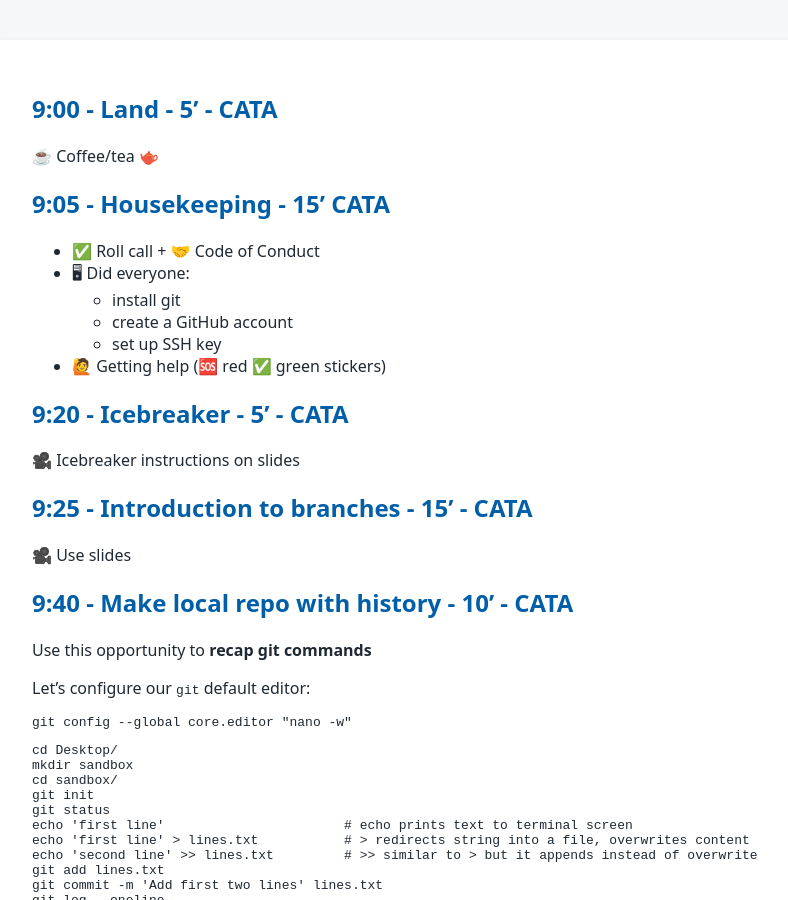
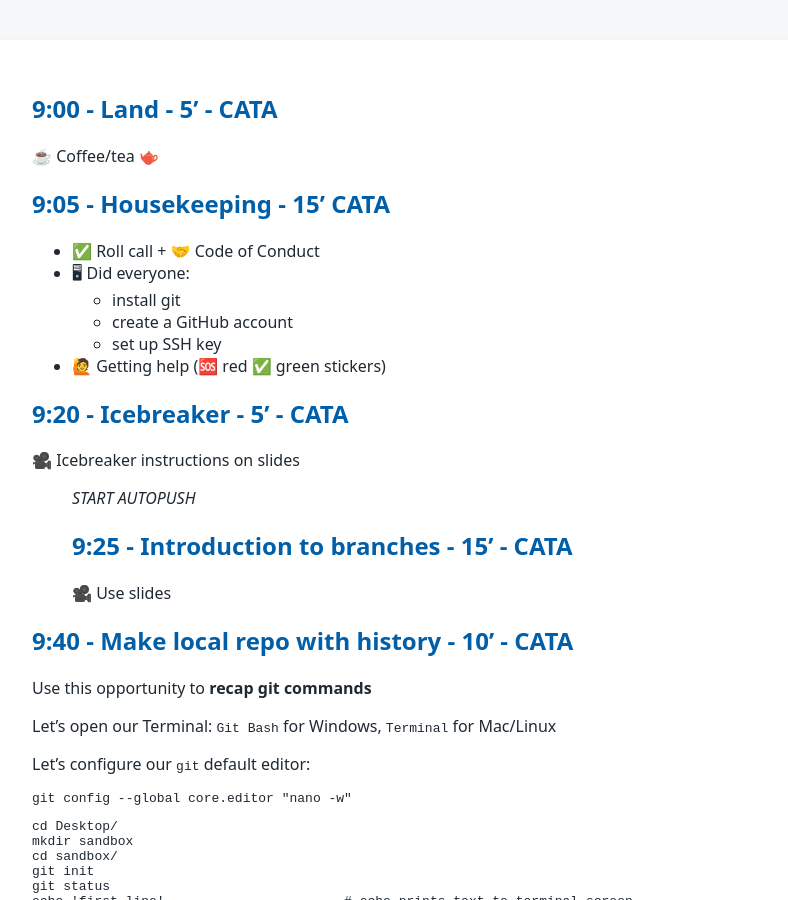
Before and after one commit to tu-delft-library/intermediate_version_control_with_git, a Jekyll site: the page built from material_for_trainers/lesson_plan.md, in a window 1280 px wide and 900 px high. Shown: the whole window, without its empty margins (108-896 px from the left). Built offline with Jekyll 4.4.1, drawn with Linux system fonts in a browser that asks for light colours; our own code applies the rules of GitHub Pages for plain Markdown files.

Commit message:
gitautosync update 1

````diff
--- a/material_for_trainers/lesson_plan.md
+++ b/material_for_trainers/lesson_plan.md
@@ -12,12 +12,15 @@
 
 ## 9:20 - Icebreaker - 5' - CATA
 🎥 Icebreaker instructions on slides
-
+> *START AUTOPUSH*
 ## 9:25 - Introduction to branches - 15' - CATA
 🎥 Use slides
 
+
 ## 9:40 - Make local repo with history - 10' - CATA
 Use this opportunity to **recap git commands**
+
+Let's open our Terminal: `Git Bash` for Windows, `Terminal` for Mac/Linux
 
 Let's configure our `git` default editor:
 ```bash
````
